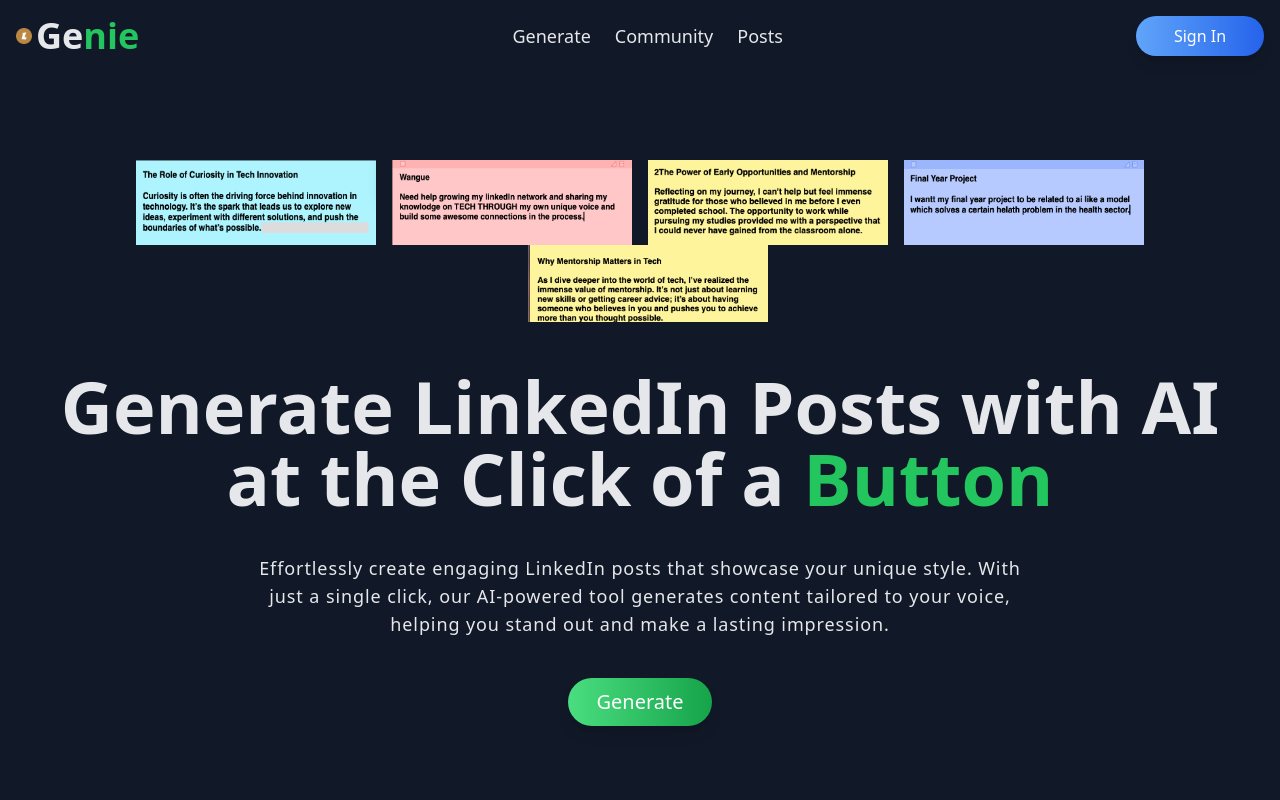
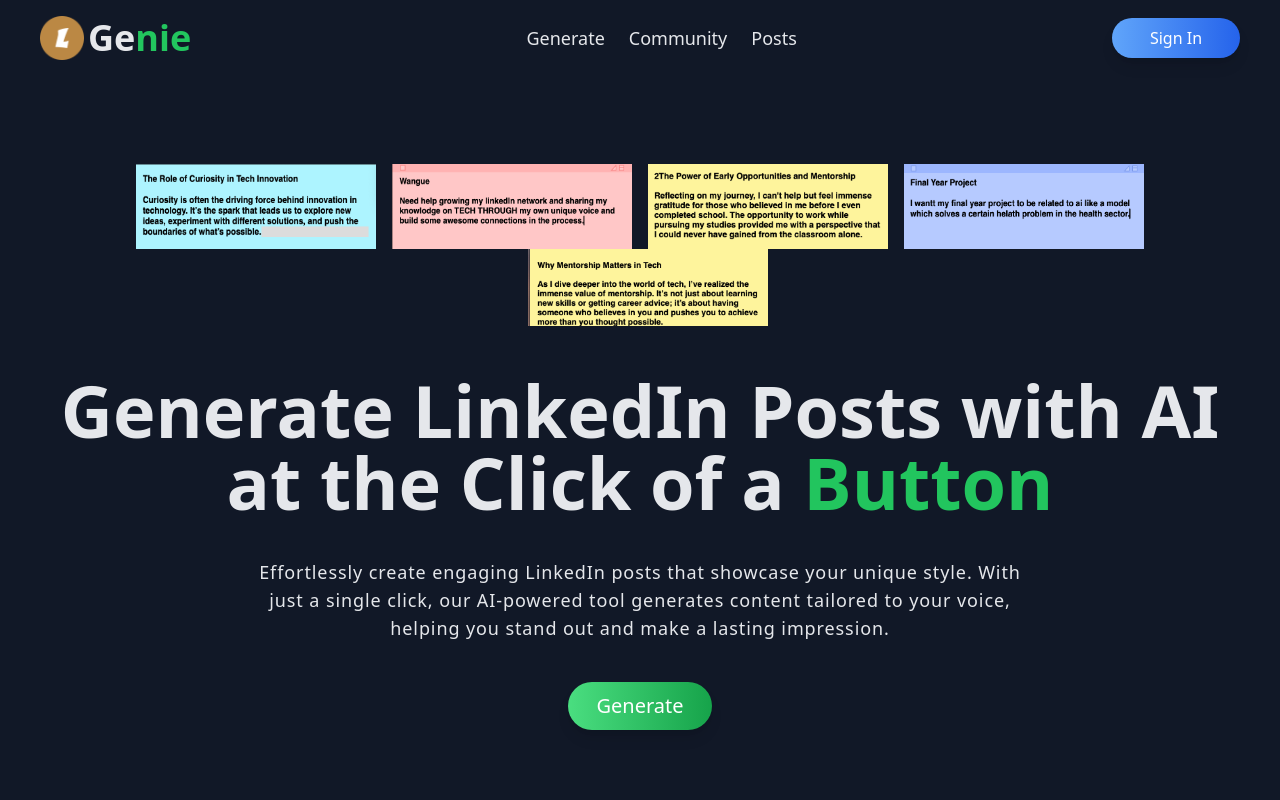
Before and after one commit to panda-zw/linkgenie-next, a Next.js app: page / in a window 1280 px wide. Shown: the top 800 px of the page. Built offline with nearby package versions, Linux system fonts and the light colour scheme; no server answers.

Commit message:
wip
increase logo size and px

```diff
--- a/src/components/Navbar.js
+++ b/src/components/Navbar.js
@@ -50,14 +50,14 @@
     };
 
     return (
-        <div className='flex flex-wrap justify-between items-center px-4 py-4 bg-gray-900'>
+        <div className='flex flex-wrap justify-between items-center px-10 py-4 bg-gray-900'>
             <div className='flex items-center space-x-1'>
                 <Image
                     src="/favicon/logo.png"
                     alt="logo"
                     loading='lazy'
-                    width={16}
-                    height={16} />
+                    width={44}
+                    height={44} />
                 <Link href="/">
                     <h1 className='text-2xl sm:text-3xl md:text-4xl font-black text-gray-200'>
                         Ge<span className='text-green-500'>nie</span>
```
